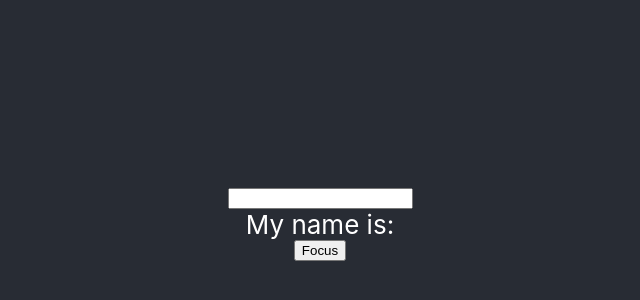
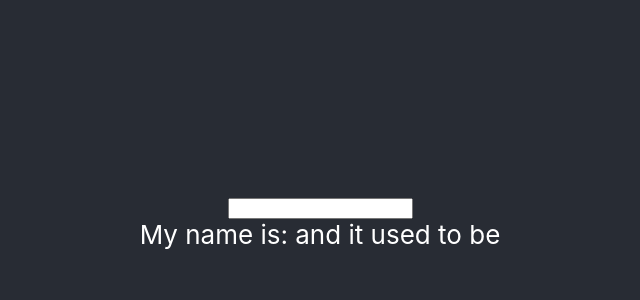
Before and after one commit to loayalsaid1/hooks-simplified, a React (Create React App) app: page / in a window 1280 px wide. Shown: the part 176-476 px from the top of the page, without its empty margins (320-960 px from the left). Built offline with nearby package versions, Linux system fonts and the light colour scheme; the HTML template or start-up script is replaced by a standard one.

Commit message:
prevName

```diff
--- a/src/useRef/Main.jsx
+++ b/src/useRef/Main.jsx
@@ -3,15 +3,14 @@ import React, { useEffect, useRef, useState } from 'react';
 
 export default function Main() {
 	const [name, setName] = useState('');
-	const inputRef = useRef();
+	const prevName = useRef('');
 
-	const focusInput = () => {
-		inputRef.current.focus();
-	}
+	useEffect(() => {
+		prevName.current = name;
+	})
 
 	return <>
-		<input ref={inputRef} type="text" value={name} onChange={(event) => setName(event.target.value)} />
-		<div> My name is: {name}</div>
-		<button onClick={focusInput} >Focus</button>
+		<input type="text" value={name} onChange={(event) => setName(event.target.value)} />
+		<div> My name is: {name} and it used to be { prevName.current}</div>
 	</>
 }
```
